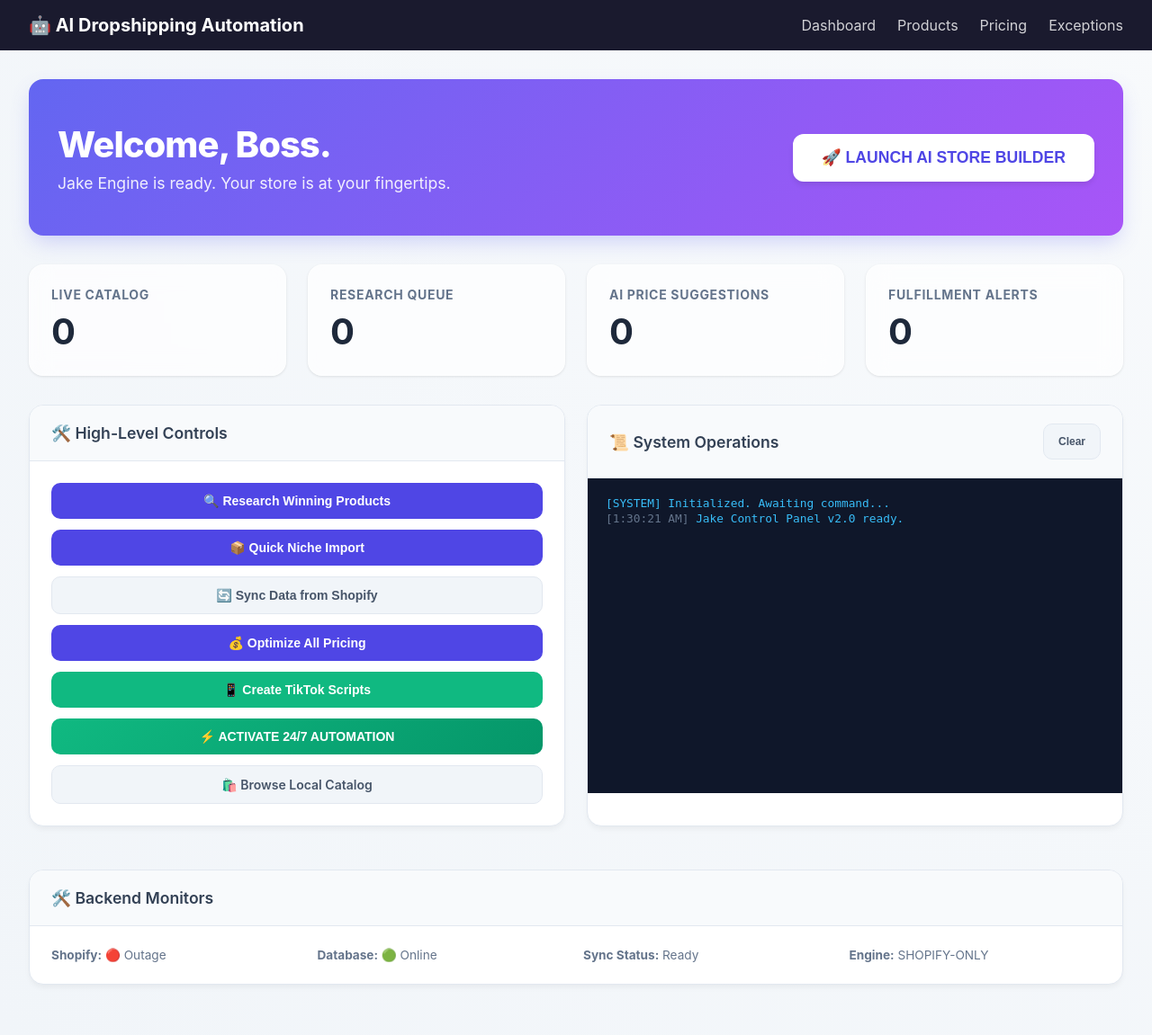
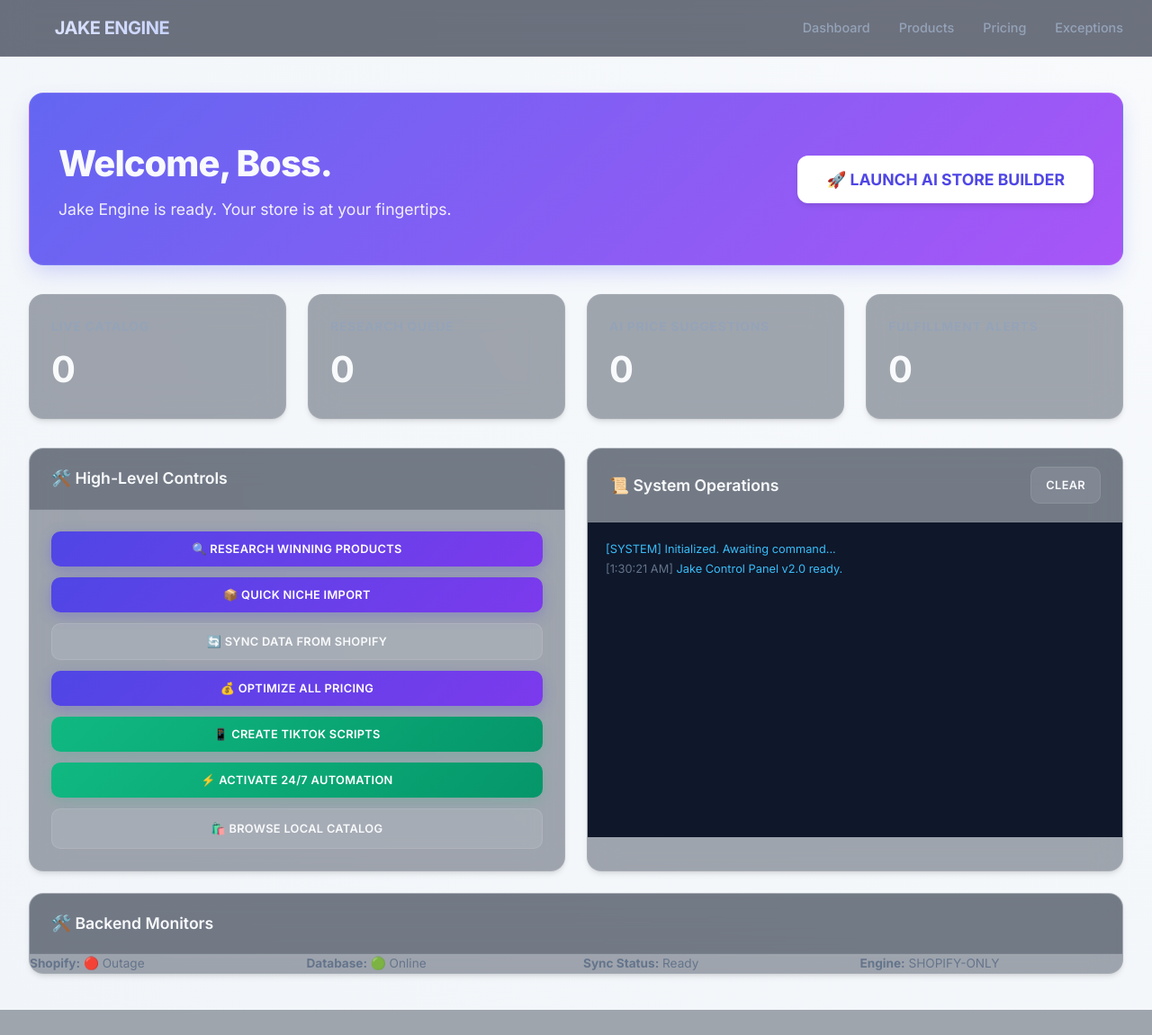
Before and after one commit to blunts954-png/CoaiHome-AI-system, a FastAPI app: page / in a window 1280 px wide. Shown: the whole page at 90% size. After the commit the page ends 1123 px from the top, so only its background shows below. Run offline with FastAPI, Linux system fonts and the light colour scheme; data that the repository does not hold is empty.

Commit message:
Design: Ultimate Glassmorphism and Dark Mode base UI integration

```diff
--- a/web/templates/base.html
+++ b/web/templates/base.html
@@ -1,217 +1,251 @@
 <!DOCTYPE html>
 <html lang="en">
+
 <head>
     <meta charset="UTF-8">
     <meta name="viewport" content="width=device-width, initial-scale=1.0">
     <title>{% block title %}AI Dropshipping Automation{% endblock %}</title>
+    <!-- Google Fonts: Inter -->
+    <link rel="preconnect" href="https://fonts.googleapis.com">
+    <link rel="preconnect" href="https://fonts.gstatic.com" crossorigin>
+    <link href="https://fonts.googleapis.com/css2?family=Inter:wght@300;400;500;600;700;800&display=swap"
+        rel="stylesheet">
     <style>
         * {
             margin: 0;
             padding: 0;
             box-sizing: border-box;
+            font-family: 'Inter', -apple-system, BlinkMacSystemFont, sans-serif;
         }
 
         body {
-            font-family: -apple-system, BlinkMacSystemFont, 'Segoe UI', Roboto, sans-serif;
-            background: #f5f5f5;
-            color: #333;
+            background-color: #0b0f19;
+            background-image:
+                radial-gradient(at 0% 0%, rgba(99, 102, 241, 0.15) 0px, transparent 50%),
+                radial-gradient(at 100% 0%, rgba(168, 85, 247, 0.15) 0px, transparent 50%),
+                radial-gradient(at 100% 100%, rgba(16, 185, 129, 0.05) 0px, transparent 50%);
+            background-attachment: fixed;
+            color: #e2e8f0;
+            min-height: 100vh;
+            line-height: 1.5;
         }
 
         .navbar {
-            background: #1a1a2e;
-            color: white;
+            background: rgba(15, 23, 42, 0.6);
+            backdrop-filter: blur(16px);
+            -webkit-backdrop-filter: blur(16px);
+            border-bottom: 1px solid rgba(255, 255, 255, 0.05);
             padding: 1rem 2rem;
             display: flex;
             justify-content: space-between;
             align-items: center;
+            position: sticky;
+            top: 0;
+            z-index: 1000;
         }
 
         .navbar h1 {
             font-size: 1.25rem;
+            font-weight: 700;
+            background: linear-gradient(135deg, #e0e7ff 0%, #c7d2fe 100%);
+            -webkit-background-clip: text;
+            -webkit-text-fill-color: transparent;
+            letter-spacing: -0.025em;
         }
 
         .nav-links {
             display: flex;
-            gap: 1.5rem;
+            gap: 2rem;
         }
 
         .nav-links a {
-            color: white;
+            color: #94a3b8;
             text-decoration: none;
-            opacity: 0.8;
-            transition: opacity 0.2s;
+            font-size: 0.9rem;
+            font-weight: 500;
+            transition: all 0.3s ease;
+            position: relative;
         }
 
         .nav-links a:hover {
-            opacity: 1;
+            color: #f8fafc;
+        }
+
+        .nav-links a::after {
+            content: '';
+            position: absolute;
+            width: 0%;
+            height: 2px;
+            bottom: -4px;
+            left: 0;
+            background: linear-gradient(90deg, #6366f1, #a855f7);
+            transition: width 0.3s ease;
+            border-radius: 2px;
+        }
+
+        .nav-links a:hover::after {
+            width: 100%;
         }
 
         .container {
             max-width: 1400px;
             margin: 0 auto;
-            padding: 2rem;
+            padding: 2.5rem 2rem;
         }
 
-        .stats-grid {
-            display: grid;
-            grid-template-columns: repeat(auto-fit, minmax(200px, 1fr));
-            gap: 1rem;
-            margin-bottom: 2rem;
+        /* Glassmorphism Overrides */
+        .card,
+        .stat-card {
+            background: rgba(30, 41, 59, 0.4) !important;
+            backdrop-filter: blur(16px) !important;
+            -webkit-backdrop-filter: blur(16px) !important;
+            border: 1px solid rgba(255, 255, 255, 0.08) !important;
+            border-radius: 16px !important;
+            box-shadow: 0 4px 6px -1px rgba(0, 0, 0, 0.1), 0 2px 4px -1px rgba(0, 0, 0, 0.06) !important;
+            color: white !important;
         }
 
-        .stat-card {
-            background: white;
-            padding: 1.5rem;
-            border-radius: 8px;
-            box-shadow: 0 1px 3px rgba(0,0,0,0.1);
+        .stat-card:hover {
+            border-color: rgba(255, 255, 255, 0.15) !important;
+            background: rgba(30, 41, 59, 0.6) !important;
+        }
+
+        .card-header {
+            background: rgba(15, 23, 42, 0.3) !important;
+            border-bottom: 1px solid rgba(255, 255, 255, 0.05) !important;
+        }
+
+        .card-header h2 {
+            color: #f8fafc !important;
+            font-weight: 600 !important;
+        }
+
+        /* Typography overrides for dark mode */
+        h1,
+        h2,
+        h3,
+        .stat-card .value {
+            color: #f8fafc !important;
         }
 
         .stat-card h3 {
-            font-size: 0.875rem;
-            color: #666;
-            text-transform: uppercase;
-            margin-bottom: 0.5rem;
+            color: #94a3b8 !important;
         }
 
-        .stat-card .value {
-            font-size: 2rem;
-            font-weight: 600;
-            color: #1a1a2e;
+        /* Forms */
+        .form-control {
+            background: rgba(15, 23, 42, 0.5) !important;
+            border: 1px solid rgba(255, 255, 255, 0.1) !important;
+            color: white !important;
+            border-radius: 10px !important;
+            padding: 0.75rem 1rem !important;
+            transition: all 0.3s ease !important;
         }
 
-        .card {
-            background: white;
-            border-radius: 8px;
-            box-shadow: 0 1px 3px rgba(0,0,0,0.1);
-            margin-bottom: 1.5rem;
+        .form-control:focus {
+            outline: none !important;
+            border-color: #6366f1 !important;
+            box-shadow: 0 0 0 3px rgba(99, 102, 241, 0.2) !important;
+            background: rgba(15, 23, 42, 0.8) !important;
         }
 
-        .card-header {
-            padding: 1rem 1.5rem;
-            border-bottom: 1px solid #eee;
-            display: flex;
-            justify-content: space-between;
-            align-items: center;
+        .form-group label {
+            color: #cbd5e1 !important;
         }
 
-        .card-header h2 {
-            font-size: 1.1rem;
-        }
-
-        .card-body {
-            padding: 1.5rem;
-        }
-
+        /* Buttons */
         .btn {
-            padding: 0.5rem 1rem;
             border: none;
-            border-radius: 4px;
-            cursor: pointer;
-            font-size: 0.875rem;
-            transition: all 0.2s;
+            border-radius: 10px !important;
+            font-weight: 600 !important;
+            letter-spacing: 0.025em;
+            text-transform: uppercase;
+            font-size: 0.8rem !important;
+            transition: all 0.3s cubic-bezier(0.4, 0, 0.2, 1) !important;
+            position: relative;
+            overflow: hidden;
         }
 
         .btn-primary {
-            background: #4f46e5;
-            color: white;
+            background: linear-gradient(135deg, #4f46e5 0%, #7c3aed 100%) !important;
+            color: white !important;
+            box-shadow: 0 4px 15px rgba(79, 70, 229, 0.3) !important;
         }
 
         .btn-primary:hover {
-            background: #4338ca;
+            transform: translateY(-2px);
+            box-shadow: 0 8px 25px rgba(79, 70, 229, 0.5) !important;
         }
 
         .btn-success {
-            background: #10b981;
-            color: white;
+            background: linear-gradient(135deg, #10b981 0%, #059669 100%) !important;
+            color: white !important;
+            box-shadow: 0 4px 15px rgba(16, 185, 129, 0.2) !important;
         }
 
         .btn-success:hover {
-            background: #059669;
+            transform: translateY(-2px);
+            box-shadow: 0 8px 25px rgba(16, 185, 129, 0.4) !important;
         }
 
-        .btn-danger {
-            background: #ef4444;
-            color: white;
+        .btn-secondary {
+            background: rgba(241, 245, 249, 0.1) !important;
+            color: #f8fafc !important;
+            border: 1px solid rgba(255, 255, 255, 0.1) !important;
         }
 
-        .btn-danger:hover {
-            background: #dc2626;
+        .btn-secondary:hover {
+            background: rgba(241, 245, 249, 0.2) !important;
         }
 
-        .btn-sm {
-            padding: 0.25rem 0.75rem;
-            font-size: 0.75rem;
-        }
-
+        /* Tables */
         table {
             width: 100%;
             border-collapse: collapse;
         }
 
-        th, td {
-            text-align: left;
-            padding: 0.75rem;
-            border-bottom: 1px solid #eee;
+        th {
+            font-weight: 600 !important;
+            color: #94a3b8 !important;
+            border-bottom: 1px solid rgba(255, 255, 255, 0.05) !important;
+            padding: 1rem !important;
         }
 
-        th {
-            font-weight: 600;
-            color: #666;
-            font-size: 0.875rem;
+        td {
+            color: #cbd5e1 !important;
+            border-bottom: 1px solid rgba(255, 255, 255, 0.03) !important;
+            padding: 1rem !important;
         }
 
-        .badge {
-            padding: 0.25rem 0.5rem;
-            border-radius: 4px;
-            font-size: 0.75rem;
-            font-weight: 500;
+        tr:hover td {
+            background: rgba(255, 255, 255, 0.02) !important;
         }
 
-        .badge-pending {
-            background: #fef3c7;
-            color: #92400e;
+        /* Scrollbar styling for that extra premium feel */
+        ::-webkit-scrollbar {
+            width: 8px;
+            height: 8px;
         }
 
-        .badge-approved {
-            background: #d1fae5;
-            color: #065f46;
+        ::-webkit-scrollbar-track {
+            background: #0f172a;
         }
 
-        .badge-error {
-            background: #fee2e2;
-            color: #991b1b;
+        ::-webkit-scrollbar-thumb {
+            background: #334155;
+            border-radius: 4px;
         }
 
-        .form-group {
-            margin-bottom: 1rem;
+        ::-webkit-scrollbar-thumb:hover {
+            background: #475569;
         }
 
-        .form-group label {
-            display: block;
-            margin-bottom: 0.25rem;
-            font-weight: 500;
-            font-size: 0.875rem;
-        }
-
-        .form-control {
-            width: 100%;
-            padding: 0.5rem;
-            border: 1px solid #ddd;
-            border-radius: 4px;
-            font-size: 0.875rem;
-        }
-
-        .grid-2 {
-            display: grid;
-            grid-template-columns: repeat(2, 1fr);
-            gap: 1.5rem;
+        /* Specific overrides for the hero section block to blend perfectly */
+        .hero-section {
+            border: 1px solid rgba(255, 255, 255, 0.1) !important;
         }
 
         @media (max-width: 768px) {
-            .grid-2 {
-                grid-template-columns: 1fr;
-            }
-
             .nav-links {
                 display: none;
             }
@@ -219,9 +253,10 @@
     </style>
     {% block extra_css %}{% endblock %}
 </head>
+
 <body>
     <nav class="navbar">
-        <h1>🤖 AI Dropshipping Automation</h1>
+        <h1><span style="opacity: 0.5;">🤖</span> JAKE ENGINE</h1>
         <div class="nav-links">
             <a href="/">Dashboard</a>
             <a href="/products">Products</a>
@@ -236,4 +271,5 @@
 
     {% block extra_js %}{% endblock %}
 </body>
+
 </html>
```
